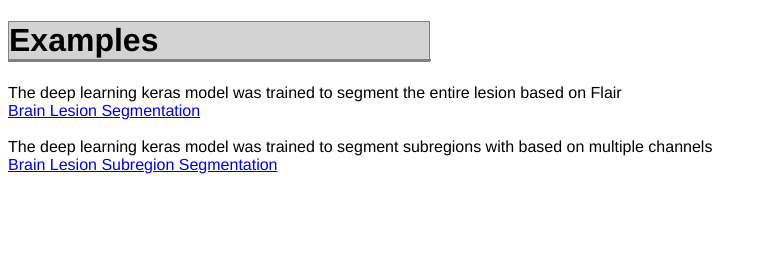
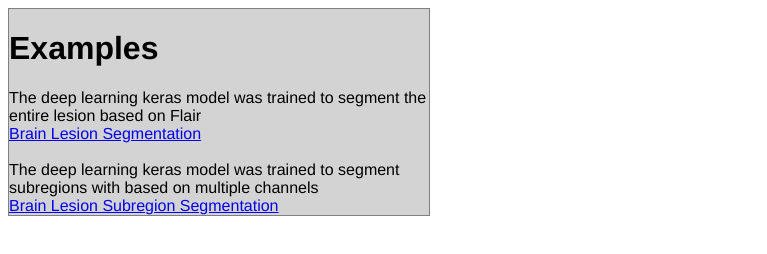
Before and after one commit to mirabelarusu/deep_learning_inference_browser, a website: page docs/index.html in a window 1280 px wide. Shown: the whole page, without its empty margins (0-767 px from the left). Drawn offline with Linux system fonts and the light colour scheme.

```diff
--- a/docs/index.html
+++ b/docs/index.html
@@ -6,13 +6,16 @@
 </head>
 
 <body>
-  <h1><div>Examples<div></h1>
+  <div>
+  <h1>Examples</h1>
+
 
   The deep learning keras model was trained to segment the entire lesion based on Flair <br>
   <a href="./src/brain-lesion-segmentation-simple.html">Brain Lesion Segmentation</a><br><br>
 
   The deep learning keras model was trained to segment subregions with based on multiple channels <br>
   <a href="./src/brain-lesion-segmentation.html">Brain Lesion Subregion Segmentation</a><br/>
+  </div>
 
 </body>
 
```
